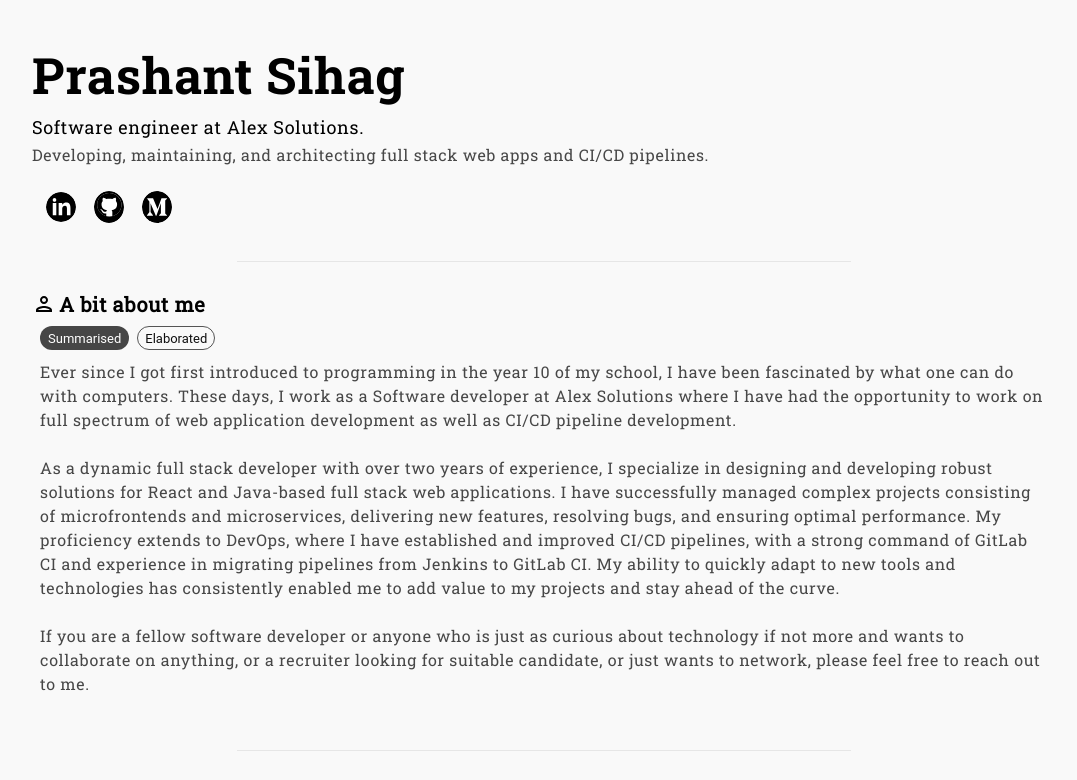
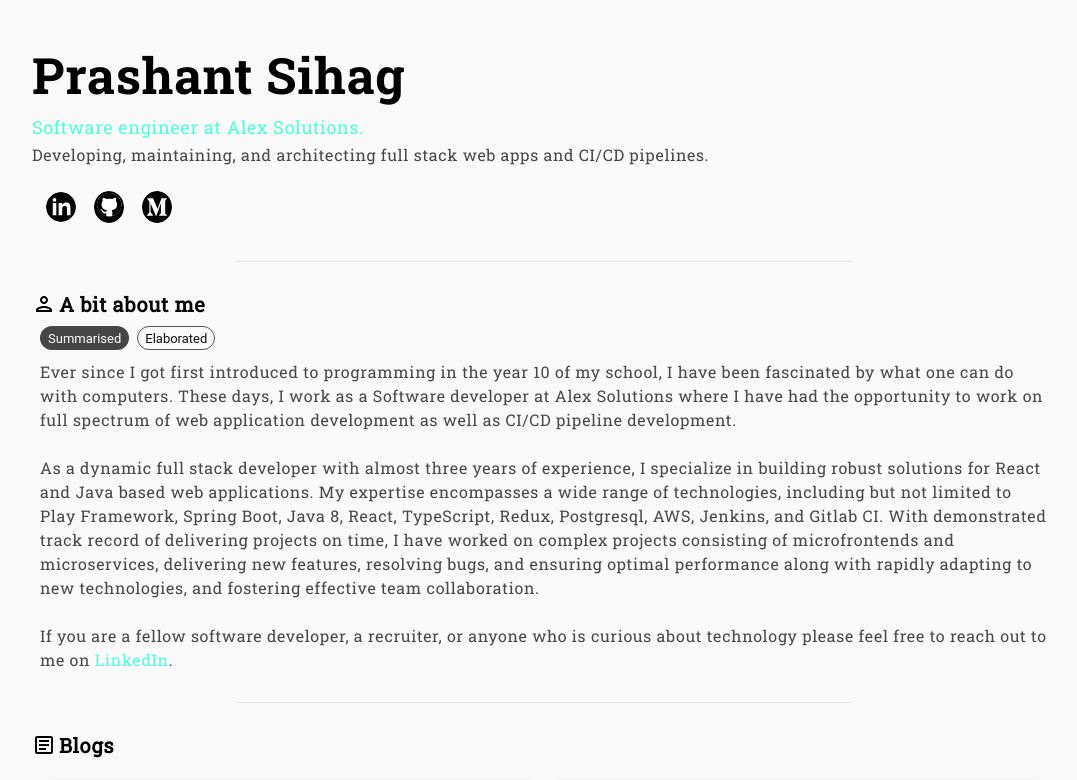
Before and after one commit to prashantsihag03/portfolio, a React app: page / in a window 1280 px wide. Shown: the top 780 px of the page, without its empty margins (96-1173 px from the left). Built offline with nearby package versions, Linux system fonts and the light colour scheme.

Commit message:
minor style changes and new color for secondary

```diff
--- a/src/Data/About.ts
+++ b/src/Data/About.ts
@@ -1,6 +1,34 @@
 export type AboutDataItem = string[];
 
 export const SummarisedAboutData: AboutDataItem = [
+  "\
+  Ever since I got first introduced to programming in the year 10 of my school, \
+  I have been fascinated by what one can do with computers. These days, I work as \
+  a Software developer at Alex Solutions where I have had the opportunity to work \
+  on full spectrum of web application development as well as CI/CD pipeline development.\
+  ",
+  "\
+  As a dynamic full stack developer with almost three years of experience, I specialize in \
+  building robust solutions for React and Java based web applications. My expertise encompasses a \
+  wide range of technologies, including but not limited to Play Framework, Spring Boot, Java 8, React, \
+  TypeScript, Redux, Postgresql, AWS, Jenkins, and Gitlab CI. With demonstrated track record of \
+  delivering projects on time, I have worked on complex projects consisting of microfrontends \
+  and microservices, delivering new features, resolving bugs, and ensuring optimal performance \
+  along with rapidly adapting to new technologies, and fostering effective team collaboration. \
+  ",
+];
+
+export const SummarisedAboutDataV2: AboutDataItem = [
+  "\
+  Versatile full-stack developer with almost three years of proficiency in building React and \
+  Java based web applications. Expertise includes Play Framework, Spring Boot, Java 8, React, \
+  TypeScript, Redux, AWS, Gitlab CI, Jenkins, and more. Demonstrated track record of delivering  \
+  projects on time, rapidly adapting to new technologies, and fostering effective team collaboration. \
+  Strong background in streamlined CI/CD pipeline management, particularly with a focus on GitLab CI. \
+  ",
+];
+
+export const SummarisedAboutDataV1: AboutDataItem = [
   "\
   Ever since I got first introduced to programming in the year 10 of my school, \
   I have been fascinated by what one can do with computers. These days, I work as \
@@ -33,12 +61,13 @@ export const AboutData: AboutDataItem = [
   on full spectrum of web application development as well as CI/CD pipeline development.\
   ",
   "\
-  As a dynamic full stack developer with over two years of experience, I specialize in \
-  designing and developing robust solutions for React and Java-based full stack web applications. \
-  My expertise encompasses a wide range of technologies, including Play Framework, Spring Boot, \
-  Java 8, React, TypeScript, Redux, Mockito, Jest, React Flow, and React Router. I have successfully \
-  managed complex projects consisting of microfrontends and microservices, delivering new features, \
-  resolving bugs, and ensuring optimal performance.\
+  As a dynamic full stack developer with almost three years of experience, I specialize in \
+  building robust solutions for React and Java based web applications. My expertise encompasses a \
+  wide range of technologies, including but not limited to Play Framework, Spring Boot, Java 8, React, \
+  TypeScript, Redux, Postgresql, AWS, Jenkins, and Gitlab CI. With demonstrated track record of \
+  delivering projects on time, I have worked on complex projects consisting of microfrontends \
+  and microservices, delivering new features, resolving bugs, and ensuring optimal performance \
+  along with rapidly adapting to new technologies, and fostering effective team collaboration. \
   ",
   "\
   My proficiency extends to DevOps, where I have established and improved CI/CD pipelines, \
@@ -47,7 +76,7 @@ export const AboutData: AboutDataItem = [
   enabled me to add value to my projects and stay ahead of the curve.\
   ",
   "\
-  Throughout my 2 years and 5 months as a Software Engineer, I have not only contributed \
+  Throughout my almost 3 years as a Software Engineer, I have not only contributed \
   technically but also played a pivotal role in teamwork. I am known for my collaborative \
   approach, offering support to team members and stepping up when needed, even assuming \
   leadership responsibilities during a brief absence of our tech lead and engineering manager.\
@@ -63,10 +92,4 @@ export const AboutData: AboutDataItem = [
   on time, and my unwavering dedication to personal and professional growth. I am enthusiastic about \
   continuing to learn and making significant contributions to my organization.\
   ",
-  "\
-  If you are a fellow software developer or anyone who is just as curious \
-  about technology if not more and wants to collaborate on anything, or a \
-  recruiter looking for suitable candidate, or just wants to network, \
-  please feel free to reach out to me. \
-  ",
 ];
--- a/src/Theme/palette.ts
+++ b/src/Theme/palette.ts
@@ -10,9 +10,9 @@ export const getPaletteTheme = (mode: DisplayMode): PaletteOptions => {
       dark: "#f9f9f9",
     },
     secondary: {
-      main: mode === "light" ? "#2b6bff" : "#8dafff",
-      light: "#2b6bff",
-      dark: "#8dafff",
+      main: mode === "light" ? "#4AFFDD" : "#4AFFDD",
+      light: "#4AFFDD",
+      dark: "#4AFFDD",
     },
     text: {
       primary: mode === "light" ? "#000000" : "#FFF",
@@ -20,7 +20,7 @@ export const getPaletteTheme = (mode: DisplayMode): PaletteOptions => {
     },
     background: {
       default: mode === "light" ? "#f9f9f9" : "#000000",
-      paper: mode === "light" ? "#f9f9f9" : "#000000",
+      paper: mode === "light" ? "#f9f9f9" : "#4AFFDD",
     },
     action: {
       active: "#FFF",
--- a/src/Theme/typography.ts
+++ b/src/Theme/typography.ts
@@ -30,6 +30,7 @@ export const getTypographyTheme = (palette: Palette): TypographyOptions => {
     },
     subtitle1: {
       fontSize: "18px",
+      color: palette.secondary.main,
       ["@media only screen and (max-width: 900px)"]: {
         fontSize: "16px",
       },
--- a/src/components/About/index.tsx
+++ b/src/components/About/index.tsx
@@ -1,7 +1,15 @@
 import * as React from "react";
 import SectionHeading from "../SectionHeading";
 import { PersonOutlined } from "@mui/icons-material";
-import { Box, Chip, Fade, Stack, SxProps, Typography } from "@mui/material";
+import {
+  Box,
+  Chip,
+  Fade,
+  Link,
+  Stack,
+  SxProps,
+  Typography,
+} from "@mui/material";
 import { Theme } from "@mui/system";
 import { AboutData, SummarisedAboutData } from "../../Data/About";
 
@@ -60,6 +68,17 @@ const About = () => {
             <br />
           </Typography>
         ))}
+        <Typography variant="body1" component="p">
+          If you are a fellow software developer, a recruiter, or anyone who is
+          curious about technology please feel free to reach out to me on{" "}
+          <Link
+            href="https://www.linkedin.com/in/prashantsihag"
+            sx={{ textDecoration: "none", color: "secondary.main" }}
+          >
+            LinkedIn
+          </Link>
+          .
+        </Typography>
       </Box>
     </Fade>
   );
--- a/src/components/BlogItem/BlogItem.tsx
+++ b/src/components/BlogItem/BlogItem.tsx
@@ -36,7 +36,12 @@ const BlogItem: React.FC<BlogProps> = ({
               image={media}
               alt={alt}
             />
-            <CardContent style={{ background: "transparent", zIndex: 2 }}>
+            <CardContent
+              style={{
+                background: "transparent",
+                zIndex: 2,
+              }}
+            >
               <Typography gutterBottom variant="h3" component="h3">
                 {title}
               </Typography>
--- a/src/components/BlogItem/styles.ts
+++ b/src/components/BlogItem/styles.ts
@@ -21,11 +21,11 @@ export const cardStyles: SxProps<Theme> = {
   justifyContent: "center",
   width: "100%",
   height: "100%",
-  backgroundColor: "background.default",
   padding: "2em 1em",
   borderWidth: "1px",
   borderStyle: "solid",
   borderColor: "transparent",
+  backgroundColor: "rgba(74, 255, 221, 0.13)",
   ["@media only screen and (max-width: 1350px)"]: {
     maxWidth: "100%",
   },
--- a/src/components/MenuButton/index.tsx
+++ b/src/components/MenuButton/index.tsx
@@ -17,7 +17,7 @@ const MenuButton: React.FC<MenuButtonProps> = ({
       variant="outlined"
       onClick={onClick}
       disableElevation
-      color="primary"
+      color="secondary"
       size="large"
       href={link}
     >
--- a/webpack.config.js
+++ b/webpack.config.js
@@ -9,7 +9,7 @@ module.exports = {
   entry: "./src/index.tsx",
   watchOptions: {
     ignored: /node_modules/,
-    aggregateTimeout: 100,
+    aggregateTimeout: 20,
   },
   output: {
     path: __dirname + "/dist",
```
